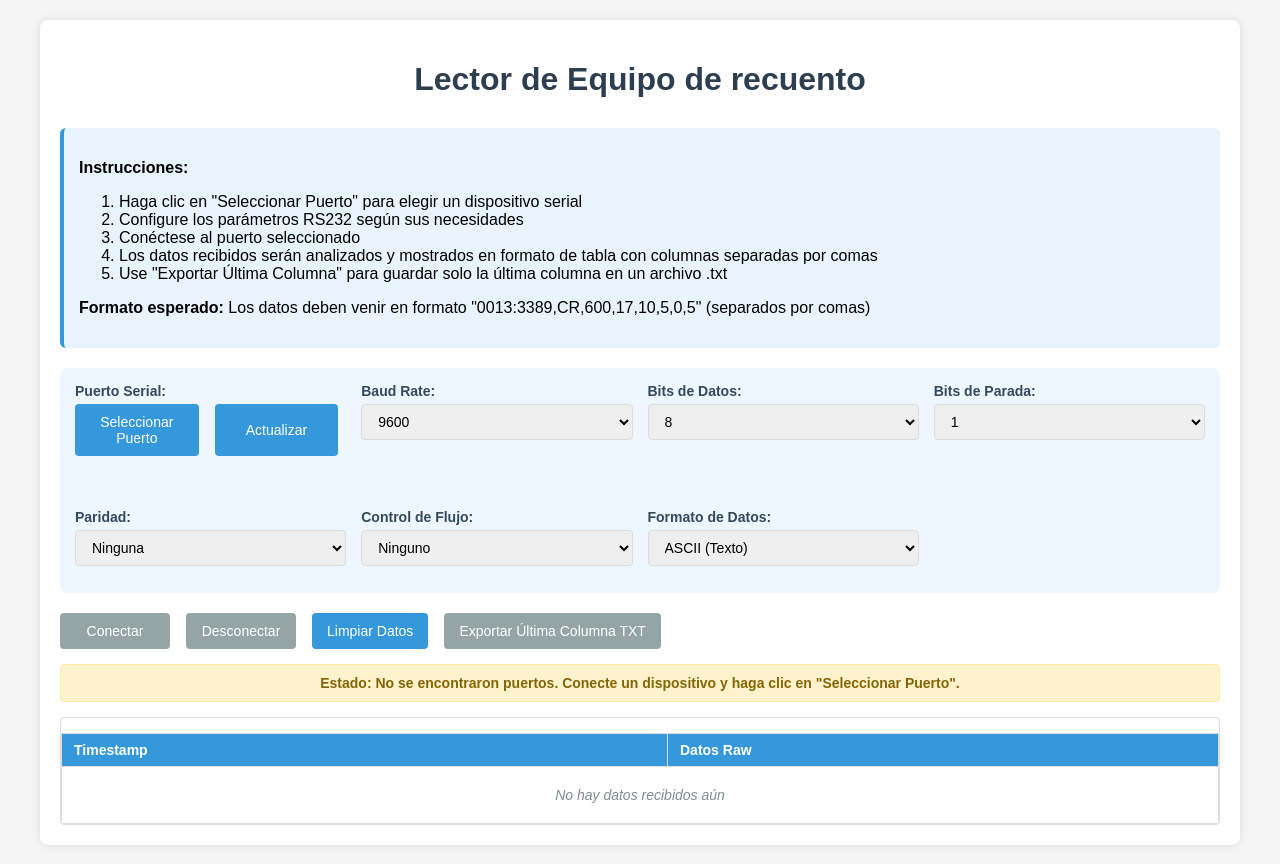
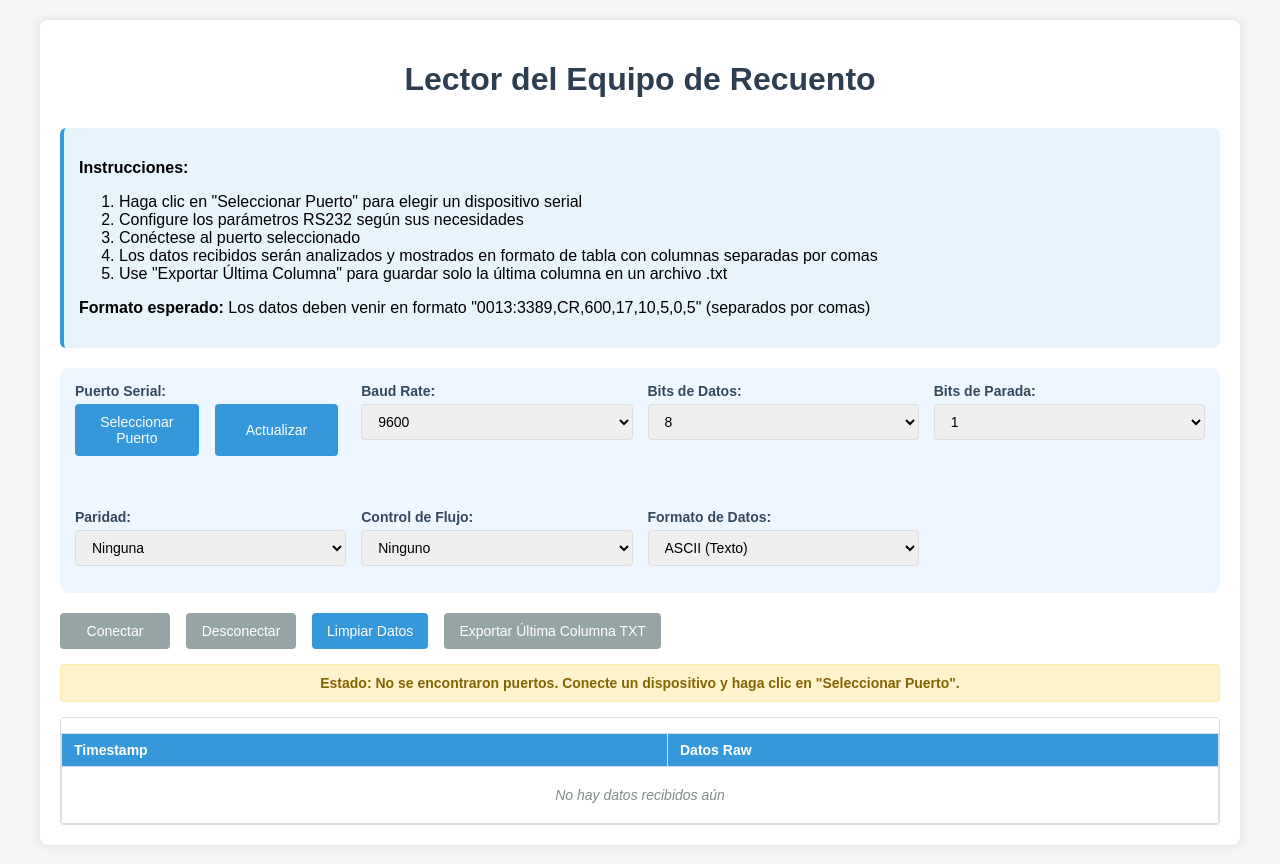
Before and after one commit to whoissif/LEER-DATOS-EQUIPO, a plain HTML site: page index.html in a window 1280 px wide. Drawn offline with Linux system fonts and the light colour scheme.

Commit message:
Update index.html

```diff
--- a/index.html
+++ b/index.html
@@ -181,7 +181,7 @@
 </head>
 <body>
     <div class="container">
-        <h1>Lector de Equipo de recuento</h1>
+        <h1>Lector del Equipo de Recuento</h1>
 
         <div class="browser-warning" id="browserWarning">
             <strong>Advertencia:</strong> Esta aplicación requiere Google Chrome, Microsoft Edge u otro navegador basado en Chromium.
```
